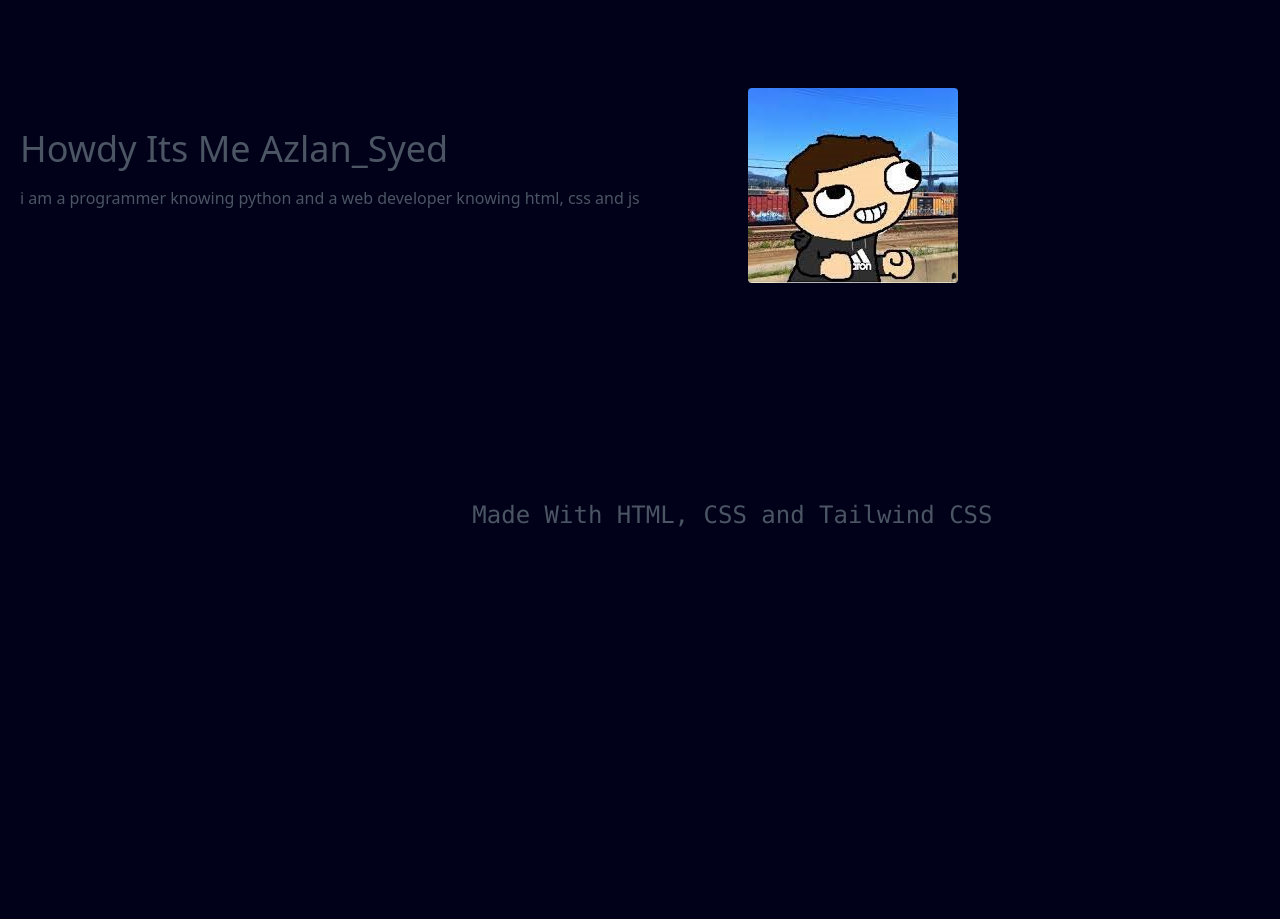
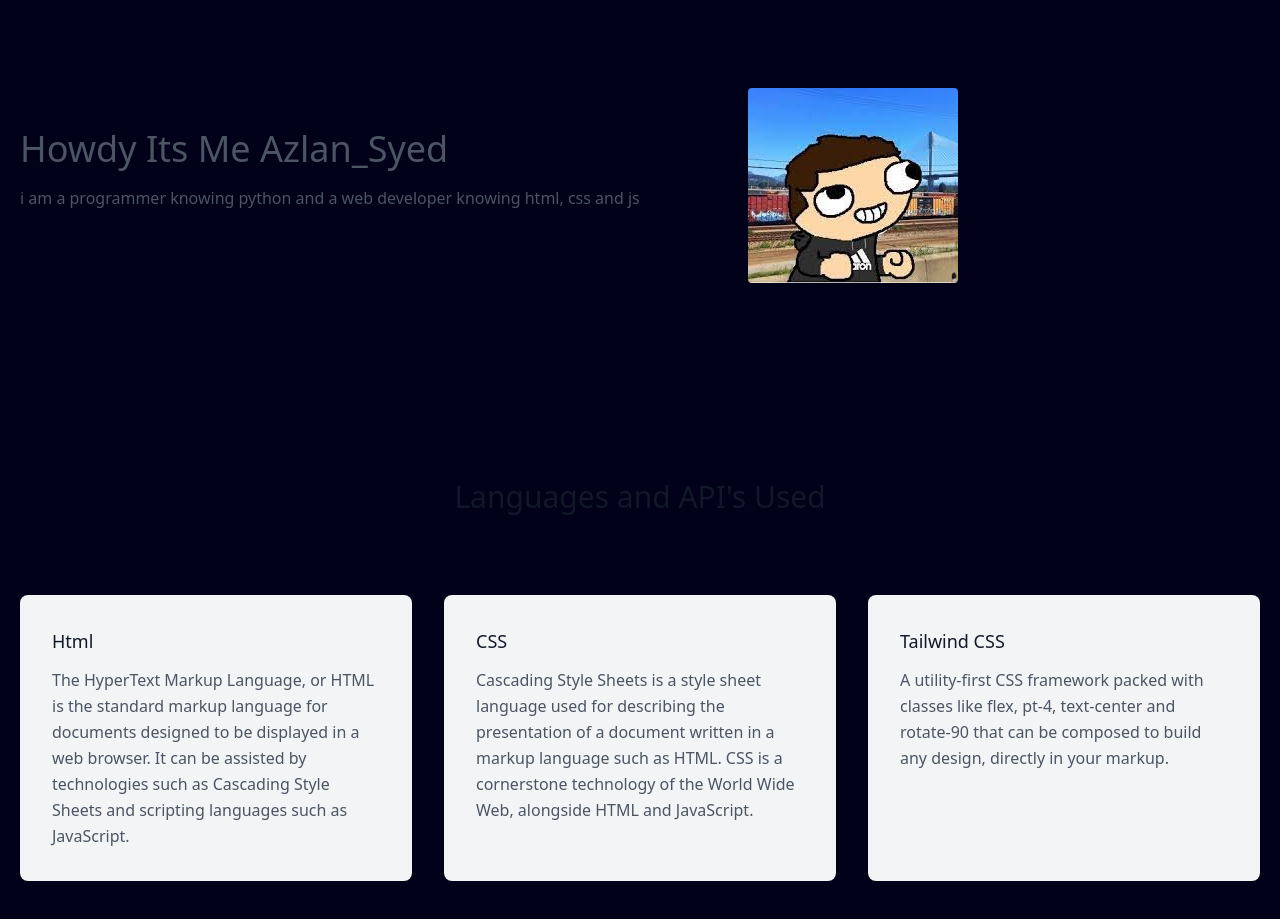
Before and after one commit to azlan-syed/azlan-syed.github.io, a plain HTML site: page index.html in a window 1280 px wide. Shown: the part 83-1002 px from the top of the page. Before the commit the page ends 800 px from the top, so only its background shows below. Drawn offline with nearby package versions, Linux system fonts and the light colour scheme.

Commit message:
Initial commit

```diff
--- a/index.html
+++ b/index.html
@@ -38,8 +38,72 @@
   </section>
   <section class="text-gray-600 body-font">
     <div class="container px-5 py-24 mx-auto">
-      <div class="lg:w-2/3 flex flex-col sm:flex-row sm:items-center items-start mx-auto">
-       <pre> <h1 class="flex-grow sm:pr-16 text-2xl font-medium title-font text-White-900">                 Made With HTML, CSS and Tailwind CSS </h1></pre>
+      <div class="flex flex-col text-center w-full mb-20">
+        <h2 class="text-xs text-indigo-500 tracking-widest font-medium title-font mb-1"></h2>
+        <h1 class="sm:text-3xl text-2xl font-medium title-font text-gray-900">Languages and API's Used
+        </h1>
+      </div>
+      <div class="flex flex-wrap -m-4">
+        <div class="p-4 md:w-1/3">
+          <div class="flex rounded-lg h-full bg-gray-100 p-8 flex-col">
+            <div class="flex items-center mb-3">
+              <!-- <div class="w-8 h-8 mr-3 inline-flex items-center justify-center rounded-full bg-indigo-500 text-white flex-shrink-0">
+                <svg fill="none" stroke="currentColor" stroke-linecap="round" stroke-linejoin="round" stroke-width="2" class="w-5 h-5" viewBox="0 0 24 24">
+                  <path d="M22 12h-4l-3 9L9 3l-3 9H2"></path>
+                </svg>
+              </div> -->
+              <h2 class="text-gray-900 text-lg title-font font-medium">Html</h2>
+            </div>
+            <div class="flex-grow">
+              <p class="leading-relaxed text-base">The HyperText Markup Language, or HTML is the standard markup language for documents designed to be displayed in a web browser. It can be assisted by technologies such as Cascading Style Sheets and scripting languages such as JavaScript.</p>
+                <!-- <svg fill="none" stroke="currentColor" stroke-linecap="round" stroke-linejoin="round" stroke-width="2" class="w-4 h-4 ml-2" viewBox="0 0 24 24"> -->
+                  <path d="M5 12h14M12 5l7 7-7 7"></path>
+                </svg>
+              </a>
+            </div>
+          </div>
+        </div>
+        <div class="p-4 md:w-1/3">
+          <div class="flex rounded-lg h-full bg-gray-100 p-8 flex-col">
+            <div class="flex items-center mb-3">
+              <!-- <div class="w-8 h-8 mr-3 inline-flex items-center justify-center rounded-full bg-indigo-500 text-white flex-shrink-0">
+                <svg fill="none" stroke="currentColor" stroke-linecap="round" stroke-linejoin="round" stroke-width="2" class="w-5 h-5" viewBox="0 0 24 24">
+                  <path d="M20 21v-2a4 4 0 00-4-4H8a4 4 0 00-4 4v2"></path>
+                  <circle cx="12" cy="7" r="4"></circle>
+                </svg>
+              </div> -->
+              <h2 class="text-gray-900 text-lg title-font font-medium">CSS</h2>
+            </div>
+            <div class="flex-grow">
+              <p class="leading-relaxed text-base">Cascading Style Sheets is a style sheet language used for describing the presentation of a document written in a markup language such as HTML. CSS is a cornerstone technology of the World Wide Web, alongside HTML and JavaScript.</p>
+                <!-- <svg fill="none" stroke="currentColor" stroke-linecap="round" stroke-linejoin="round" stroke-width="2" class="w-4 h-4 ml-2" viewBox="0 0 24 24"> -->
+                  <path d="M5 12h14M12 5l7 7-7 7"></path>
+                </svg>
+              </a>
+            </div>
+          </div>
+        </div>
+        <div class="p-4 md:w-1/3">
+          <div class="flex rounded-lg h-full bg-gray-100 p-8 flex-col">
+            <div class="flex items-center mb-3">
+              <!-- <div class="w-8 h-8 mr-3 inline-flex items-center justify-center rounded-full bg-indigo-500 text-white flex-shrink-0">
+                <svg fill="none" stroke="currentColor" stroke-linecap="round" stroke-linejoin="round" stroke-width="2" class="w-5 h-5" viewBox="0 0 24 24">
+                  <circle cx="6" cy="6" r="3"></circle>
+                  <circle cx="6" cy="18" r="3"></circle>
+                  <path d="M20 4L8.12 15.88M14.47 14.48L20 20M8.12 8.12L12 12"></path>
+                </svg>
+              </div> -->
+              <h2 class="text-gray-900 text-lg title-font font-medium">Tailwind CSS</h2>
+            </div>
+            <div class="flex-grow">
+              <p class="leading-relaxed text-base">A utility-first CSS framework packed with classes like flex, pt-4, text-center and rotate-90 that can be composed to build any design, directly in your markup.</p>
+                <!-- <svg fill="none" stroke="currentColor" stroke-linecap="round" stroke-linejoin="round" stroke-width="2" class="w-4 h-4 ml-2" viewBox="0 0 24 24"> -->
+                  <path d="M5 12h14M12 5l7 7-7 7"></path>
+                </svg>
+              </a>
+            </div>
+          </div>
+        </div>
       </div>
     </div>
   </section>
```
